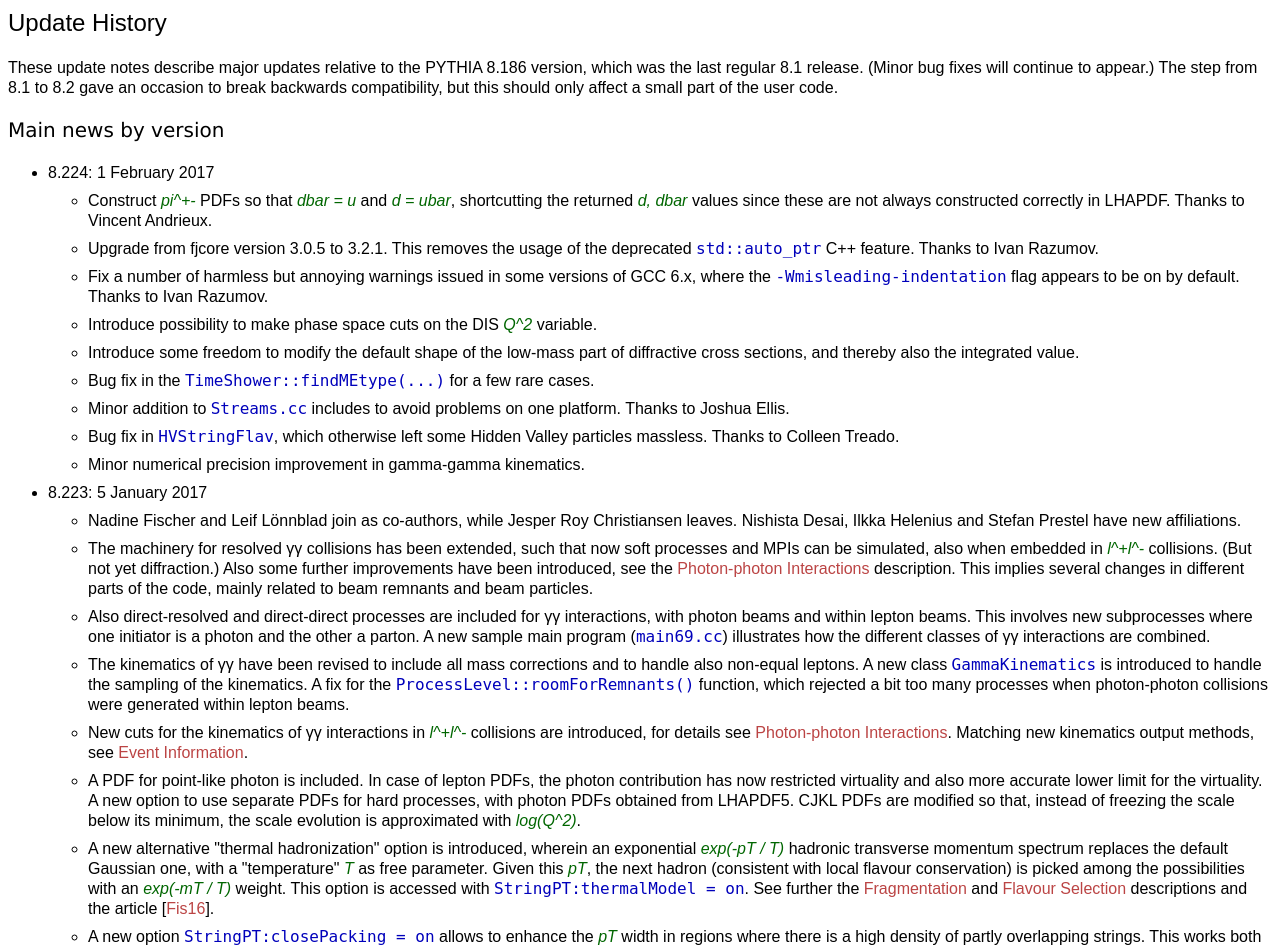
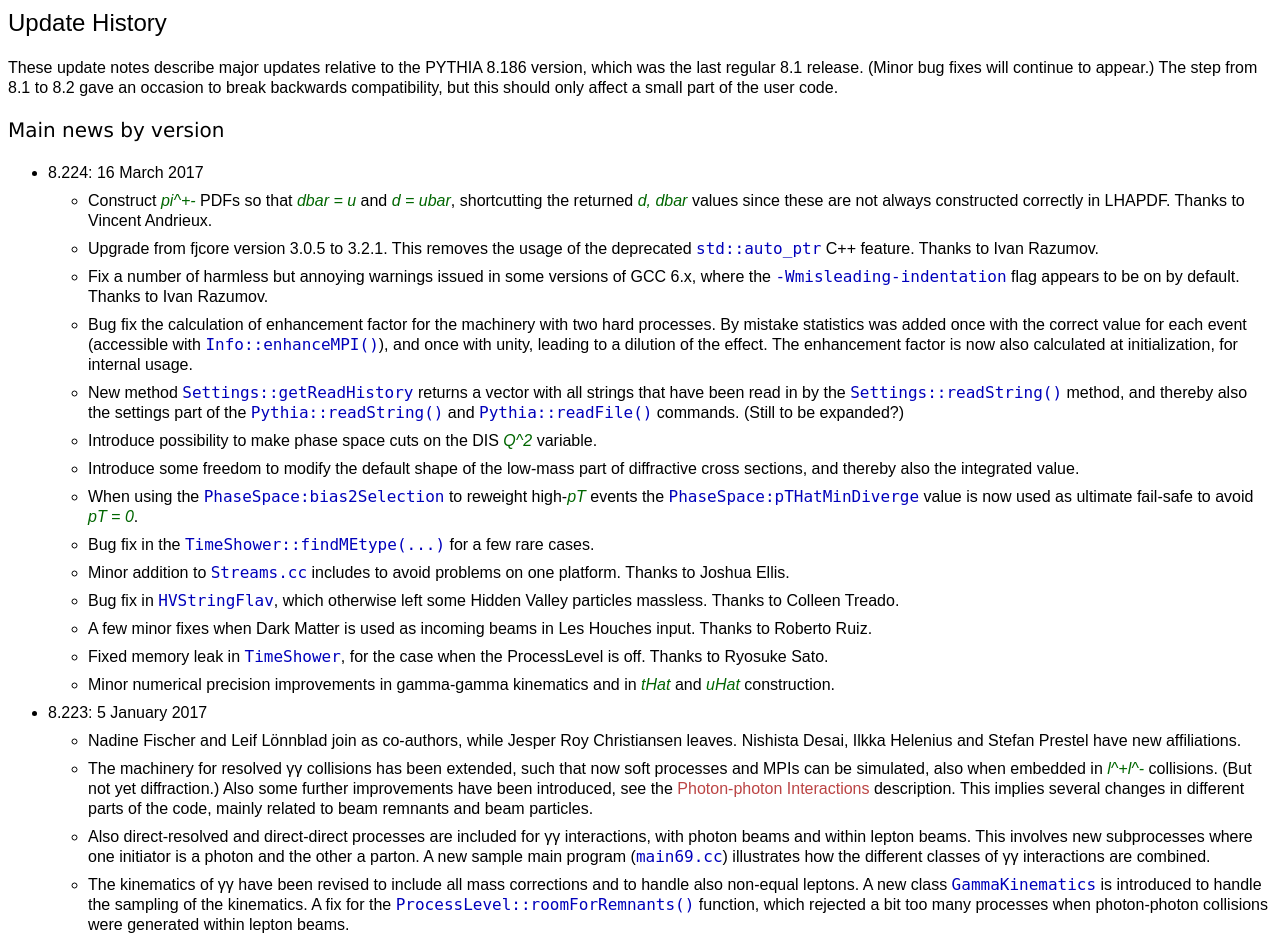
Before and after one commit to smrenna/sm-dev-git, a PHP site: page /UpdateHistory.php?filepath=1 in a window 1280 px wide. Shown: the top 945 px of the page. Run offline with PHP 8.4, Linux system fonts and the light colour scheme; data that the repository does not hold is empty.

Commit message:
Bug fix the calculation of enhancement factor for the machinery with two hard processes.
New method Settings::getReadHistory returns a vector with all strings
that have been read in by the Settings::readString()</code> method.
(Still to be expanded?)

When using the PhaseSpace:bias2Selection to reweight high-pT events
the PhaseSpace:pTHatMinDiverge value is now used as ultimate fail-safe
to avoid pT = 0.

A few minor fixes when Dark Matter is used as incoming beams in
Les Houches input.

Fixed memory leak in TimeShower, for the case when ProcessLevel is off.

Minor numerical precision improvements in gamma-gamma kinematics.



git-svn-id: svn+ssh://svn.hepforge.org/hepforge/svn/pythia8/pythia82/trunk@550 ffdf98f5-c1f1-482d-8be8-39a3f79b3492

```diff
--- a/share/Pythia8/htmldoc/Version.html
+++ b/share/Pythia8/htmldoc/Version.html
@@ -18,7 +18,7 @@ Version and subversion number, with three significant decimals.
 
 
 <p/><code>mode&nbsp; </code><strong> Pythia:versionDate &nbsp;</strong>
- (<code>default = <strong>20170201</strong></code>)<br/>
+ (<code>default = <strong>20170316</strong></code>)<br/>
 Last date of change of current (sub)version, in format yyyymmdd.
 
 
--- a/share/Pythia8/phpdoc/UpdateHistory.php
+++ b/share/Pythia8/phpdoc/UpdateHistory.php
@@ -39,7 +39,7 @@ but this should only affect a small part of the user code.
 
 <ul>
 
-<li>8.224: 1 February 2017
+<li>8.224: 16 March 2017
 <ul>
 
 <li>Construct <i>pi^+-</i> PDFs so that <i>dbar = u</i>
@@ -55,12 +55,31 @@ Thanks to Ivan Razumov.</li>
 versions of GCC 6.x, where the <code>-Wmisleading-indentation</code>
 flag appears to be on by default. Thanks to Ivan Razumov.</li>
 
+<li>Bug fix the calculation of enhancement factor for the machinery
+with two hard processes. By mistake statistics was added once with
+the correct value for each event (accessible with
+<code>Info::enhanceMPI()</code>), and once with unity, leading to a
+dilution of the effect. The enhancement factor is now also calculated
+at initialization, for internal usage.</li>
+
+<li>New method <code>Settings::getReadHistory</code> returns a vector
+with all strings that have been read in by the
+<code>Settings::readString()</code> method, and thereby also the
+settings part of the <code>Pythia::readString()</code> and
+<code>Pythia::readFile()</code> commands. (Still to be expanded?)
+</li>
+
 <li>Introduce possibility to make phase space cuts on the DIS
 <i>Q^2</i> variable.</li>
 
 <li>Introduce some freedom to modify the default shape of the
 low-mass part of diffractive cross sections, and thereby also the
 integrated value. </li>
+
+<li>When using the <code>PhaseSpace:bias2Selection</code> to reweight
+high-<i>pT</i> events the <code>PhaseSpace:pTHatMinDiverge</code>
+value is now used as ultimate fail-safe to avoid <i>pT = 0</i>.
+</li>
 
 <li>Bug fix in the <code>TimeShower::findMEtype(...)</code> for a
 few rare cases.</li>
@@ -71,7 +90,14 @@ problems on one platform. Thanks to Joshua Ellis.</li>
 <li>Bug fix in <code>HVStringFlav</code>, which otherwise left
 some Hidden Valley particles massless. Thanks to Colleen Treado.</li>
 
-<li>Minor numerical precision improvement in gamma-gamma kinematics.</li>
+<li>A few minor fixes when Dark Matter is used as incoming beams in
+Les Houches input. Thanks to Roberto Ruiz.</li>
+
+<li>Fixed memory leak in <code>TimeShower</code>, for the case when
+the ProcessLevel is off. Thanks to Ryosuke Sato.</li>
+
+<li>Minor numerical precision improvements in gamma-gamma kinematics
+and in <i>tHat</i> and <i>uHat</i> construction.</li>
 
 </ul>
 </li>
--- a/share/Pythia8/phpdoc/Version.php
+++ b/share/Pythia8/phpdoc/Version.php
@@ -39,7 +39,7 @@ Version and subversion number, with three significant decimals.
 
 
 <p/><code>mode&nbsp; </code><strong> Pythia:versionDate &nbsp;</strong>
- (<code>default = <strong>20170201</strong></code>)<br/>
+ (<code>default = <strong>20170316</strong></code>)<br/>
 Last date of change of current (sub)version, in format yyyymmdd.
 
 
--- a/share/Pythia8/xmldoc/Version.xml
+++ b/share/Pythia8/xmldoc/Version.xml
@@ -10,7 +10,7 @@ form part of the standard databases and be queried accordingly.
 Version and subversion number, with three significant decimals.
 </parmfix>
 
-<modefix name="Pythia:versionDate" default="20170201">
+<modefix name="Pythia:versionDate" default="20170316">
 Last date of change of current (sub)version, in format yyyymmdd.
 </modefix>
 
```
Also changed, not shown: share/Pythia8/htmldoc/UpdateHistory.html (+28 -2 lines), share/Pythia8/xmldoc/UpdateHistory.xml (+28 -2 lines), 9 other files.
